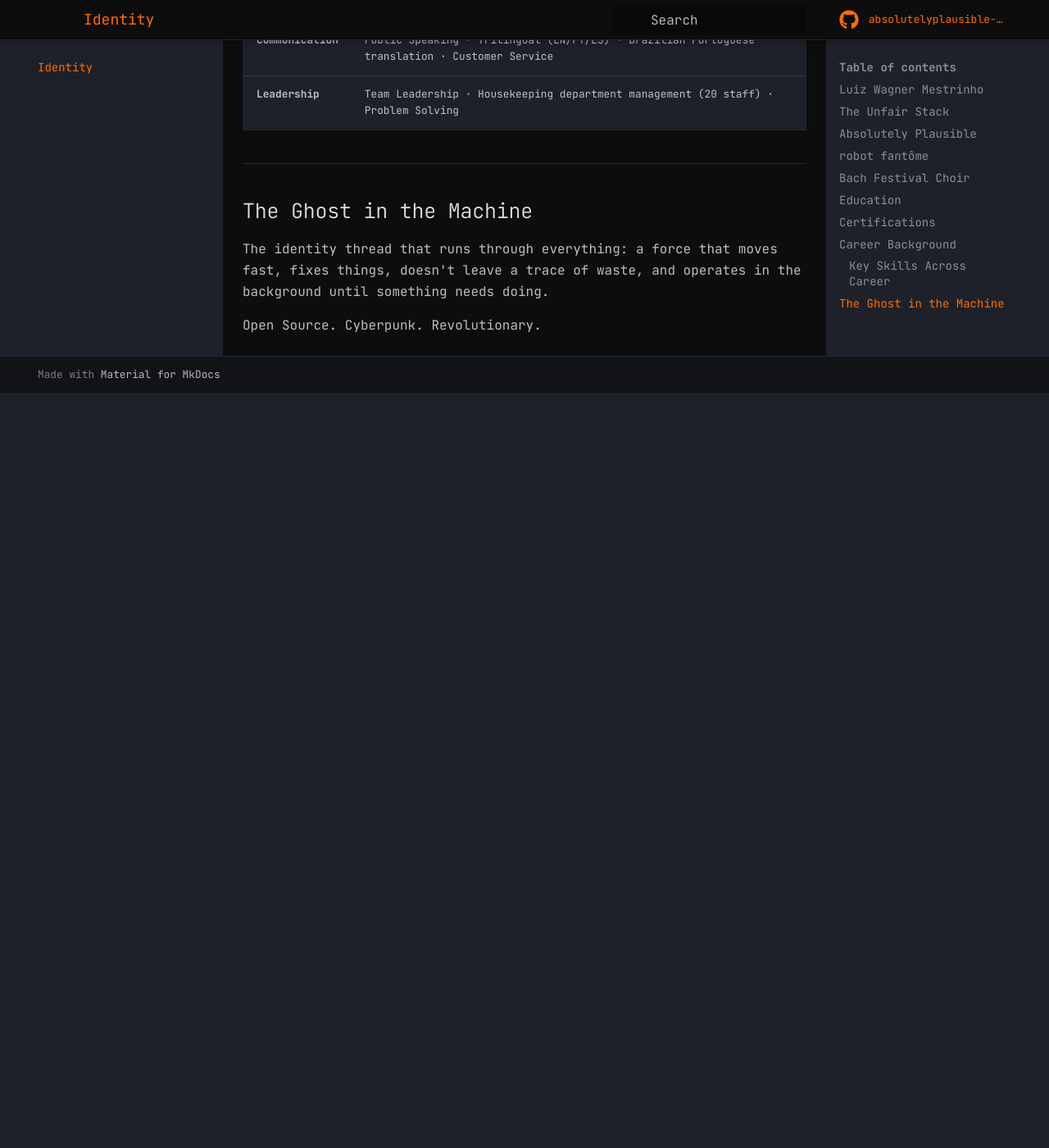
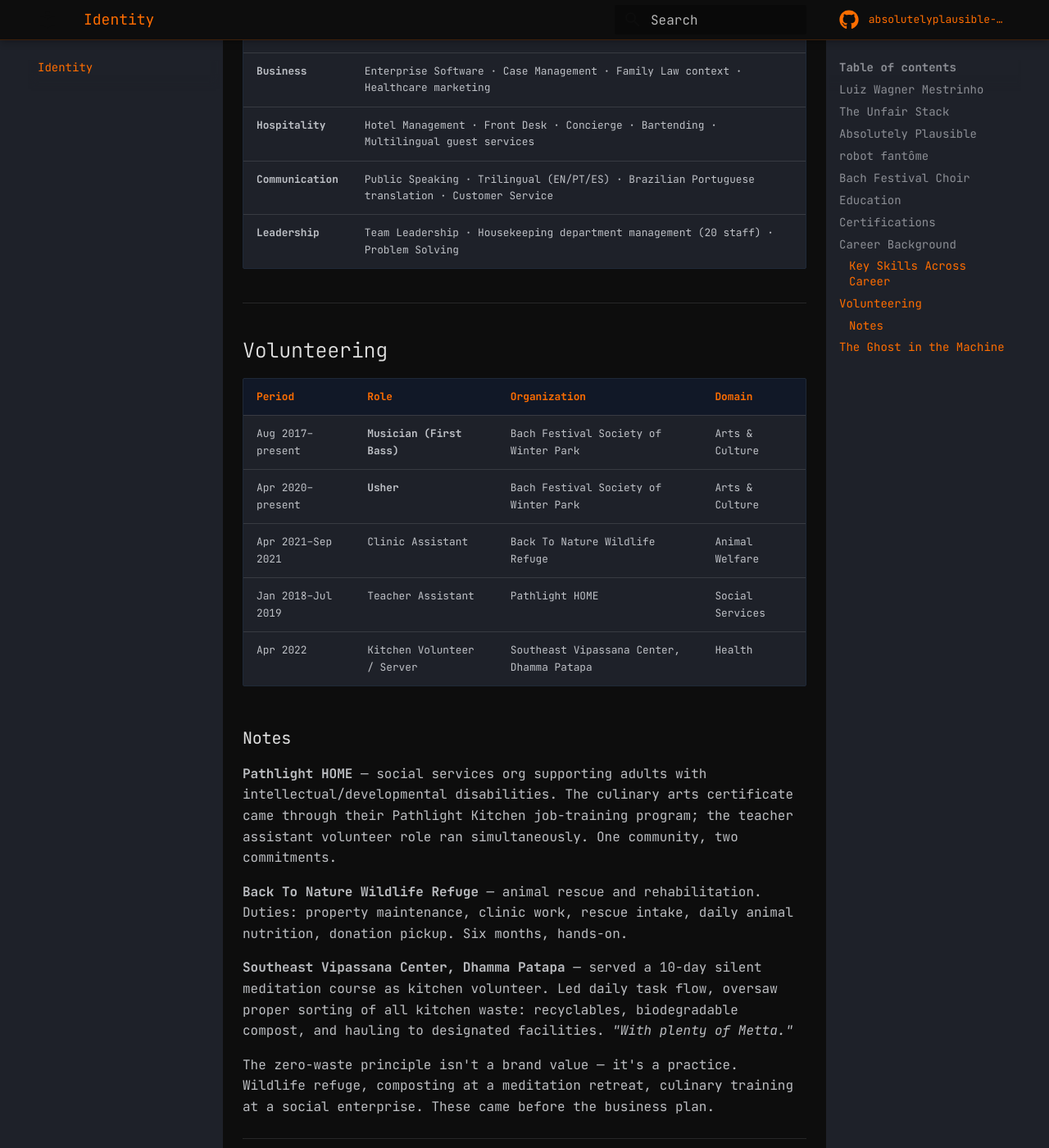
Before and after one commit to wmestrinho/absolutelyplausible-business-plan, an MkDocs documentation site: the page built from docs/identity.md, in a window 1280 px wide and 1400 px high, scrolled down 4685 px. Shown: the whole window at 82% size. Built offline with MkDocs 1.6.1 and Material for MkDocs 9.7.7, drawn with Linux system fonts in a browser that asks for light colours; comment, search, counter and statistics services are not loaded; before the commit the page ends 5164 px from its top, so only the background shows below that; some of the changed text lies outside the part shown.

Commit message:
Add volunteering history + deepen sustainability and Bach Festival sections
- Volunteering section: Bach Festival Musician (first Bass, Aug 2017) +
  Usher (Apr 2020), Back To Nature Wildlife Refuge clinic assistant
  (Apr-Sep 2021), Pathlight HOME teacher assistant (Jan 2018-Jul 2019),
  Southeast Vipassana Center kitchen volunteer (Apr 2022, waste sorting
  + composting)
- Bach Festival section: voice part (first Bass), exact start date,
  Usher role added
- Pathlight Kitchen education entry: clarified as Pathlight HOME program
- Unfair Stack: sustainability reframed as lived practice, not brand claim

Co-Authored-By: Claude Sonnet 4.6 <noreply@anthropic.com>

```diff
--- a/docs/identity.md
+++ b/docs/identity.md
@@ -23,7 +23,7 @@ No one else has this combination:
 - **Trilingual: English · Portuguese · Spanish** — the Brazilian karting community is the dominant force in US karting. Pitches, sells, supports, and builds relationships in Portuguese natively. No competitor has this access without a translator.
 - **20 years of customer-facing roles** — hospitality management, multilingual concierge, healthcare marketing, legal IT. Knows how real businesses work before they have tech.
 - **Two music careers** — robot fantôme (punk/indie/rock) AND Bach Festival Choir (classical, world-class). Both real. Both 10+ years.
-- **Open-source and sustainability** — brand differentiator, not a constraint
+- **Open-source and sustainability** — not a brand value, a lived practice. Wildlife refuge volunteer, Vipassana kitchen waste management, culinary training at a social enterprise. This predates the business plan.
 - **Zero CAC at the track** — surrounded by potential customers every weekend
 
 ---
@@ -51,14 +51,16 @@ The punk music project. Indie/Punk/Rock. EP with 5 songs released and live.
 
 ## Bach Festival Choir
 
-~10 years as a member of the [Bach Festival Society of Winter Park](https://www.bachfestivalflorida.org).
+Member since August 2017 — the [Bach Festival Society of Winter Park](https://www.bachfestivalflorida.org).
 
+- **Voice part:** First Bass
 - Audition-only, 150-voice choir + full orchestra. Founded 1935.
 - WSJ: "by any possible standard, one of the finest organizations of its kind in America"
 - PBS appearances. Tours with the London Symphony Orchestra. Italian tour 2025.
 - Repertoire: Bach, Verdi, Mozart, Brahms, Rossini — the canon of choral masterworks
-- Monday evening rehearsals, mid-August through May
+- Monday evening rehearsals, mid-August through May — hard schedule constraint
 - ~150 musicians in Central Florida = warm professional network
+- **Also serves as Usher** (Apr 2020–present) — front-of-house, guest experience at concerts
 
 The contrast between choir and punk is not a contradiction — it's the most honest version of who Luiz is. Bach on Monday, punk on Saturday.
 
@@ -69,7 +71,7 @@ The contrast between choir and punk is not a contradiction — it's the most hon
 | Period | Credential | Institution |
 |--------|-----------|-------------|
 | 2023–2025 | **Associate of Science — Information Technology** | Purdue Global |
-| 2018–2019 | Culinary Arts Certificate — Chef Training | Pathlight Kitchen · Teacher Assistant · Community Volunteer |
+| 2018–2019 | Culinary Arts Certificate — Chef Training | Pathlight Kitchen (a Pathlight HOME program) · Teacher Assistant · Community Volunteer |
 | 2017 | Back-End Development (Engineer's degree) | The Iron Yard, Orlando · Community Advocate · Interpreter |
 | 2004–2006 | High School Diploma — General Studies | Dr. Phillips High School, Orlando · Battle of the Bands · Academic Excellence Honor Roll · Young Democrats |
 | 2002 | Hardware (Technical Certificate) | Fatec Sebrae, Brazil |
@@ -116,6 +118,28 @@ The Iron Yard (2017) covered back-end. freeCodeCamp (2023) filled in the front-e
 
 ---
 
+## Volunteering
+
+| Period | Role | Organization | Domain |
+|--------|------|--------------|--------|
+| Aug 2017–present | **Musician (First Bass)** | Bach Festival Society of Winter Park | Arts & Culture |
+| Apr 2020–present | **Usher** | Bach Festival Society of Winter Park | Arts & Culture |
+| Apr 2021–Sep 2021 | Clinic Assistant | Back To Nature Wildlife Refuge | Animal Welfare |
+| Jan 2018–Jul 2019 | Teacher Assistant | Pathlight HOME | Social Services |
+| Apr 2022 | Kitchen Volunteer / Server | Southeast Vipassana Center, Dhamma Patapa | Health |
+
+### Notes
+
+**Pathlight HOME** — social services org supporting adults with intellectual/developmental disabilities. The culinary arts certificate came through their Pathlight Kitchen job-training program; the teacher assistant volunteer role ran simultaneously. One community, two commitments.
+
+**Back To Nature Wildlife Refuge** — animal rescue and rehabilitation. Duties: property maintenance, clinic work, rescue intake, daily animal nutrition, donation pickup. Six months, hands-on.
+
+**Southeast Vipassana Center, Dhamma Patapa** — served a 10-day silent meditation course as kitchen volunteer. Led daily task flow, oversaw proper sorting of all kitchen waste: recyclables, biodegradable compost, and hauling to designated facilities. *"With plenty of Metta."*
+
+The zero-waste principle isn't a brand value — it's a practice. Wildlife refuge, composting at a meditation retreat, culinary training at a social enterprise. These came before the business plan.
+
+---
+
 ## The Ghost in the Machine
 
 The identity thread that runs through everything: a force that moves fast, fixes things, doesn't leave a trace of waste, and operates in the background until something needs doing.
```
